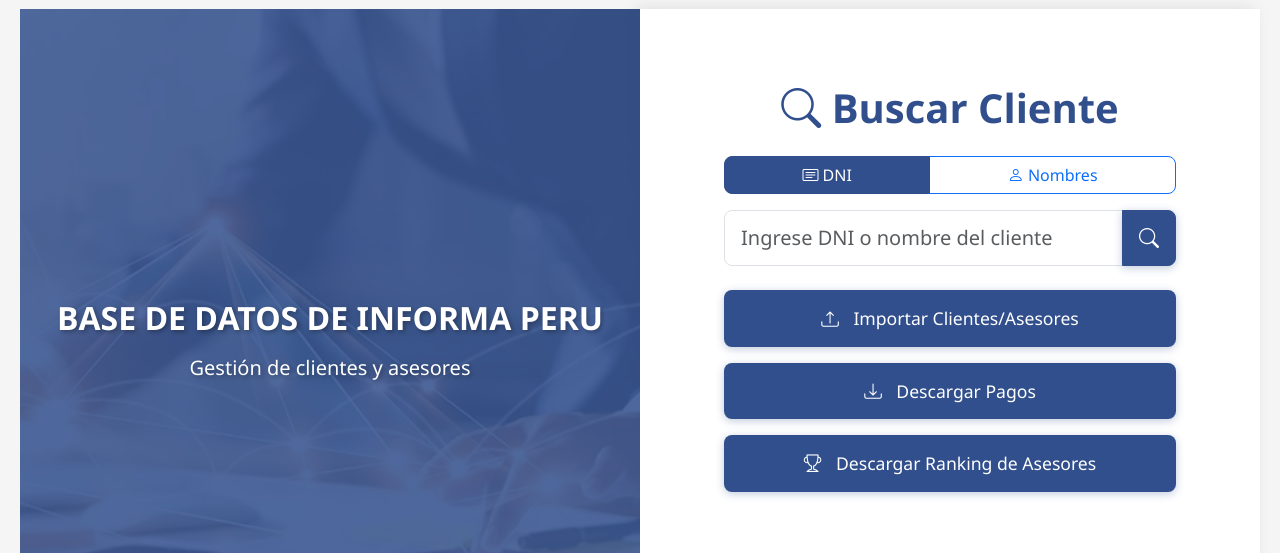
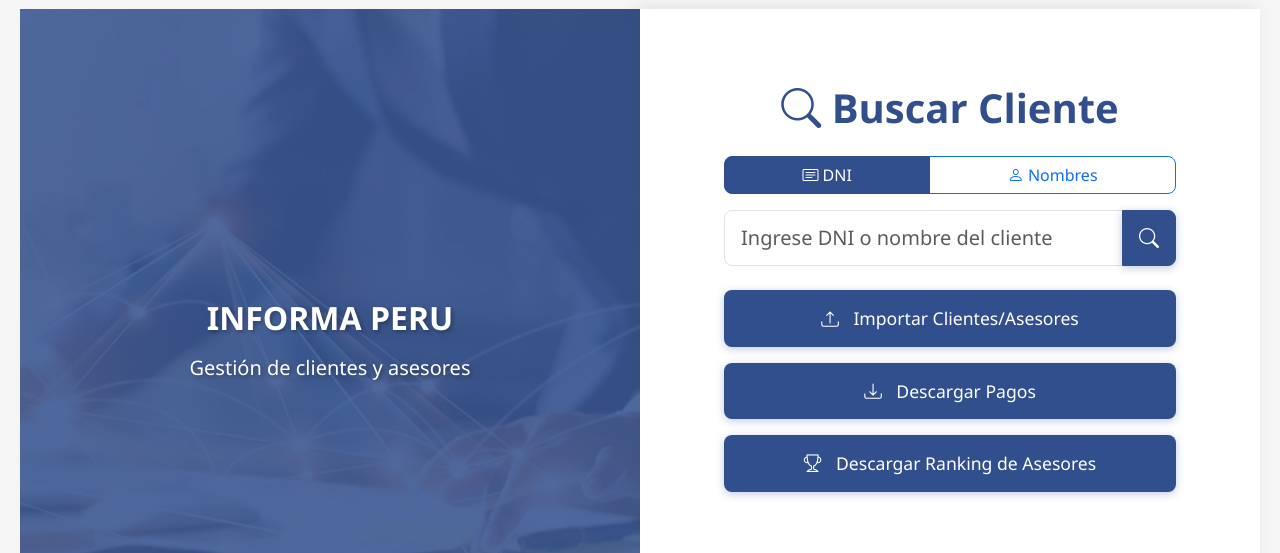
Before and after one commit to carlosaherrerap/buscarCliente, a plain HTML site: page frontend/index.html in a window 1280 px wide. Shown: the part 80-633 px from the top of the page. Drawn offline with nearby package versions, Linux system fonts and the light colour scheme.

Commit message:
informaPeru

```diff
--- a/frontend/index.html
+++ b/frontend/index.html
@@ -27,7 +27,7 @@
                 <div class="col-md-6 left-section">
                     <div class="d-flex align-items-center justify-content-center h-100">
                         <div class="text-center text-white">
-                            <h2 class="mb-3 fw-bold text-white">BASE DE DATOS DE INFORMA PERU</h2>
+                            <h2 class="mb-3 fw-bold text-white">INFORMA PERU</h2>
                             <p class="lead">Gestión de clientes y asesores</p>
                         </div>
                     </div>
```
